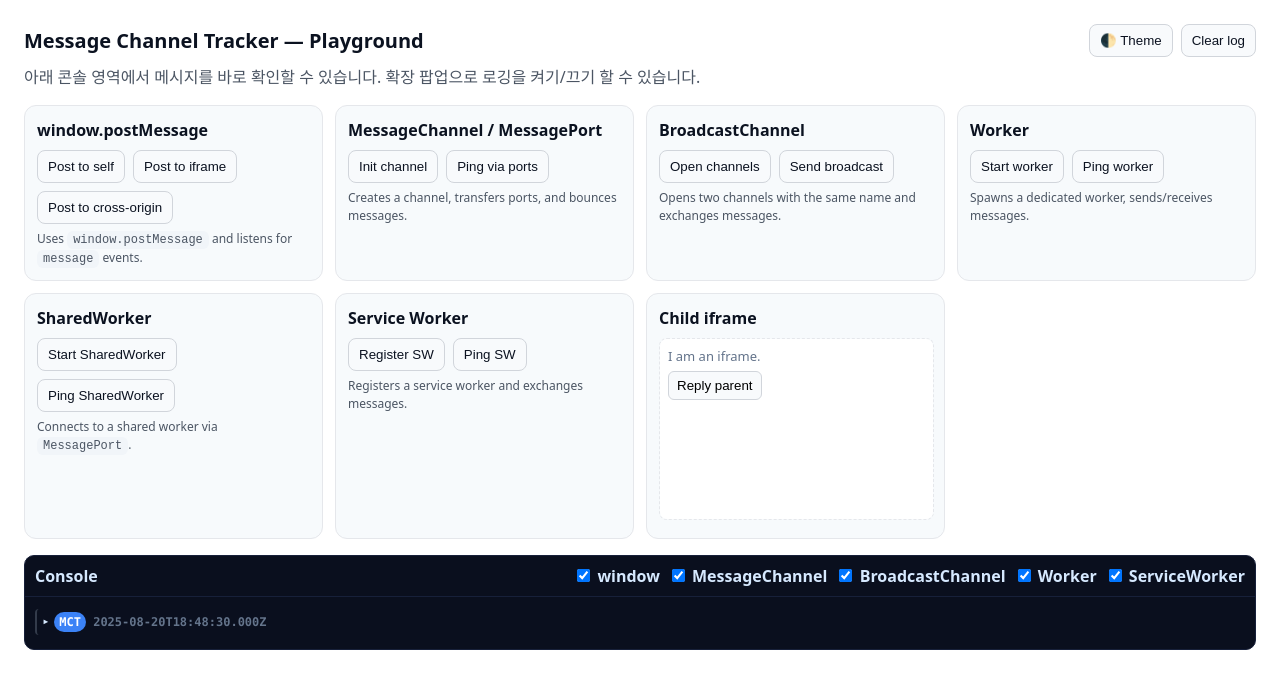
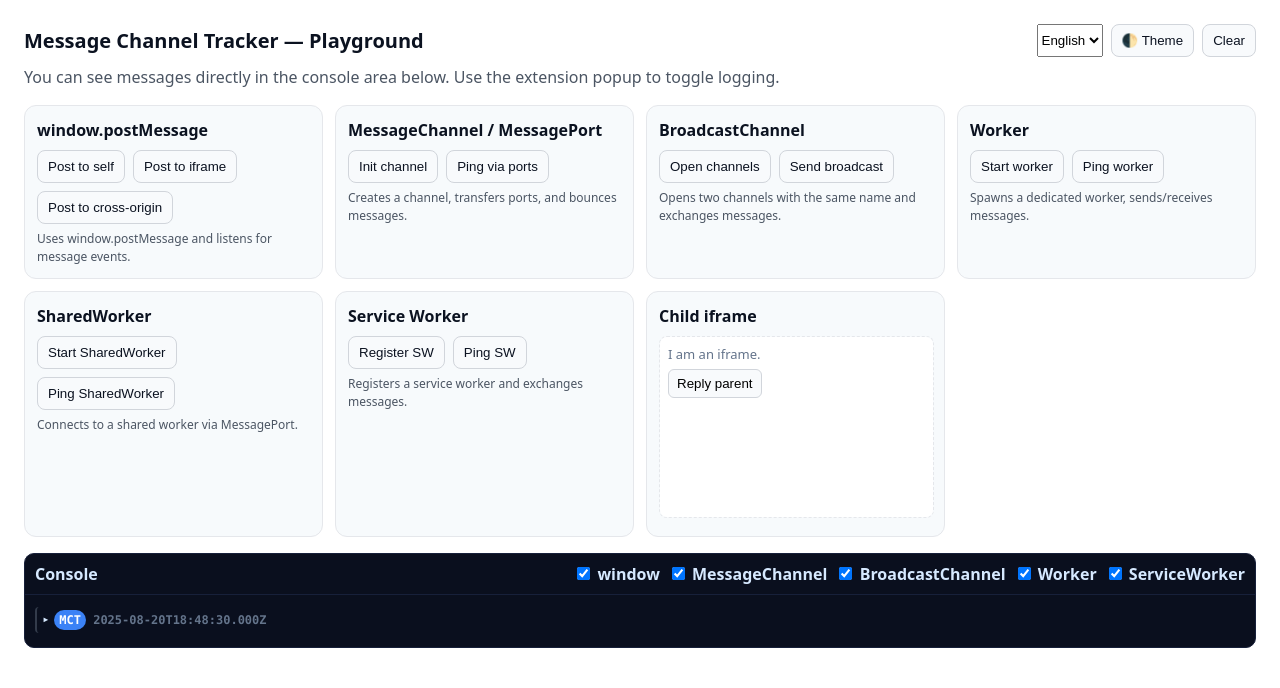
Before and after one commit to vreality64/message-channel-tracker, a browser extension: page docs/playground/index.html in a window 1280 px wide. Drawn offline with Linux system fonts and the light colour scheme.

Commit message:
feat(playground): add basic i18n (en/ko) with language selector; wire shared site.js

```diff
--- /dev/null
+++ b/docs/assets/i18n.js
@@ -0,0 +1,96 @@
+(() => {
+  const messages = {
+    en: {
+      "header.h1": "Message Channel Tracker — Playground",
+      "header.theme": "Theme",
+      "header.clear": "Clear",
+      "header.desc":
+        "You can see messages directly in the console area below. Use the extension popup to toggle logging.",
+      "btn.post_self": "Post to self",
+      "btn.post_iframe": "Post to iframe",
+      "btn.post_xorigin": "Post to cross-origin",
+      "note.post": "Uses window.postMessage and listens for message events.",
+      "btn.mc_init": "Init channel",
+      "btn.mc_ping": "Ping via ports",
+      "note.mc": "Creates a channel, transfers ports, and bounces messages.",
+      "btn.bc_open": "Open channels",
+      "btn.bc_send": "Send broadcast",
+      "note.bc": "Opens two channels with the same name and exchanges messages.",
+      "btn.worker_start": "Start worker",
+      "btn.worker_ping": "Ping worker",
+      "note.worker": "Spawns a dedicated worker, sends/receives messages.",
+      "btn.shared_start": "Start SharedWorker",
+      "btn.shared_ping": "Ping SharedWorker",
+      "note.shared": "Connects to a shared worker via MessagePort.",
+      "btn.sw_register": "Register SW",
+      "btn.sw_ping": "Ping SW",
+      "note.sw": "Registers a service worker and exchanges messages.",
+      "console.title": "Console",
+    },
+    ko: {
+      "header.h1": "Message Channel Tracker — Playground",
+      "header.theme": "테마",
+      "header.clear": "지우기",
+      "header.desc":
+        "아래 콘솔 영역에서 메시지를 바로 확인할 수 있습니다. 확장 팝업으로 로깅을 켜기/끄기 할 수 있습니다.",
+      "btn.post_self": "자기 자신에게 전송",
+      "btn.post_iframe": "iframe 으로 전송",
+      "btn.post_xorigin": "크로스 오리진으로 전송",
+      "note.post": "window.postMessage 를 사용하고 message 이벤트를 수신합니다.",
+      "btn.mc_init": "채널 초기화",
+      "btn.mc_ping": "포트 간 Ping",
+      "note.mc": "채널을 만들고 포트를 전달하며 메시지를 왕복합니다.",
+      "btn.bc_open": "채널 열기",
+      "btn.bc_send": "브로드캐스트 보내기",
+      "note.bc": "같은 이름의 두 채널을 열고 메시지를 교환합니다.",
+      "btn.worker_start": "워커 시작",
+      "btn.worker_ping": "워커 Ping",
+      "note.worker": "전용 워커를 생성하고 메시지를 주고받습니다.",
+      "btn.shared_start": "SharedWorker 시작",
+      "btn.shared_ping": "SharedWorker Ping",
+      "note.shared": "MessagePort 를 통해 SharedWorker 에 연결합니다.",
+      "btn.sw_register": "SW 등록",
+      "btn.sw_ping": "SW Ping",
+      "note.sw": "서비스 워커를 등록하고 메시지를 교환합니다.",
+      "console.title": "Console",
+    },
+  };
+
+  function applyI18n(lang) {
+    const dict = messages[lang] || messages.en;
+    const nodes = document.querySelectorAll("[data-i18n]");
+    for (const el of nodes) {
+      const key = el.getAttribute("data-i18n");
+      const val = dict[key];
+      if (typeof val === "string") {
+        el.innerHTML = val;
+      }
+    }
+  }
+
+  function init() {
+    const select = document.getElementById("lang-select");
+    const saved = localStorage.getItem("mct:lang");
+    const initial =
+      saved && (saved === "en" || saved === "ko")
+        ? saved
+        : (navigator.language || "en").startsWith("ko")
+          ? "ko"
+          : "en";
+    if (select) {
+      select.value = initial;
+      select.addEventListener("change", () => {
+        const lang = select.value;
+        localStorage.setItem("mct:lang", lang);
+        applyI18n(lang);
+      });
+    }
+    applyI18n(initial);
+  }
+
+  if (document.readyState === "loading") {
+    document.addEventListener("DOMContentLoaded", init);
+  } else {
+    init();
+  }
+})();
--- a/docs/playground/index.html
+++ b/docs/playground/index.html
@@ -276,68 +276,72 @@
 
 <body>
   <header>
-    <h1>Message Channel Tracker — Playground</h1>
+    <h1 data-i18n="header.h1">Message Channel Tracker — Playground</h1>
     <div class="actions">
-      <button id="theme-toggle">🌓 Theme</button>
-      <button id="clear-log">Clear log</button>
+      <select id="lang-select" title="Language">
+        <option value="en">English</option>
+        <option value="ko">한국어</option>
+      </select>
+      <button id="theme-toggle">🌓 <span data-i18n="header.theme">Theme</span></button>
+      <button id="clear-log"><span data-i18n="header.clear">Clear</span></button>
     </div>
   </header>
-  <div class="desc">아래 콘솔 영역에서 메시지를 바로 확인할 수 있습니다. 확장 팝업으로 로깅을 켜기/끄기 할 수 있습니다.</div>
+  <div class="desc" data-i18n="header.desc">아래 콘솔 영역에서 메시지를 바로 확인할 수 있습니다. 확장 팝업으로 로깅을 켜기/끄기 할 수 있습니다.</div>
 
   <div class="grid">
     <div class="card">
       <h2>window.postMessage</h2>
       <div class="row">
-        <button id="btn-post-self">Post to self</button>
-        <button id="btn-post-iframe">Post to iframe</button>
-        <button id="btn-post-xorigin">Post to cross-origin</button>
+        <button id="btn-post-self" data-i18n="btn.post_self">Post to self</button>
+        <button id="btn-post-iframe" data-i18n="btn.post_iframe">Post to iframe</button>
+        <button id="btn-post-xorigin" data-i18n="btn.post_xorigin">Post to cross-origin</button>
       </div>
-      <div class="note">Uses <code>window.postMessage</code> and listens for <code>message</code> events.</div>
+      <div class="note" data-i18n="note.post">Uses <code>window.postMessage</code> and listens for <code>message</code> events.</div>
     </div>
 
     <div class="card">
       <h2>MessageChannel / MessagePort</h2>
       <div class="row">
-        <button id="btn-mc-init">Init channel</button>
-        <button id="btn-mc-ping">Ping via ports</button>
+        <button id="btn-mc-init" data-i18n="btn.mc_init">Init channel</button>
+        <button id="btn-mc-ping" data-i18n="btn.mc_ping">Ping via ports</button>
       </div>
-      <div class="note">Creates a channel, transfers ports, and bounces messages.</div>
+      <div class="note" data-i18n="note.mc">Creates a channel, transfers ports, and bounces messages.</div>
     </div>
 
     <div class="card">
       <h2>BroadcastChannel</h2>
       <div class="row">
-        <button id="btn-bc-open">Open channels</button>
-        <button id="btn-bc-send">Send broadcast</button>
+        <button id="btn-bc-open" data-i18n="btn.bc_open">Open channels</button>
+        <button id="btn-bc-send" data-i18n="btn.bc_send">Send broadcast</button>
       </div>
-      <div class="note">Opens two channels with the same name and exchanges messages.</div>
+      <div class="note" data-i18n="note.bc">Opens two channels with the same name and exchanges messages.</div>
     </div>
 
     <div class="card">
       <h2>Worker</h2>
       <div class="row">
-        <button id="btn-worker-start">Start worker</button>
-        <button id="btn-worker-ping">Ping worker</button>
+        <button id="btn-worker-start" data-i18n="btn.worker_start">Start worker</button>
+        <button id="btn-worker-ping" data-i18n="btn.worker_ping">Ping worker</button>
       </div>
-      <div class="note">Spawns a dedicated worker, sends/receives messages.</div>
+      <div class="note" data-i18n="note.worker">Spawns a dedicated worker, sends/receives messages.</div>
     </div>
 
     <div class="card">
       <h2>SharedWorker</h2>
       <div class="row">
-        <button id="btn-shared-start">Start SharedWorker</button>
-        <button id="btn-shared-ping">Ping SharedWorker</button>
+        <button id="btn-shared-start" data-i18n="btn.shared_start">Start SharedWorker</button>
+        <button id="btn-shared-ping" data-i18n="btn.shared_ping">Ping SharedWorker</button>
       </div>
-      <div class="note">Connects to a shared worker via <code>MessagePort</code>.</div>
+      <div class="note" data-i18n="note.shared">Connects to a shared worker via <code>MessagePort</code>.</div>
     </div>
 
     <div class="card">
       <h2>Service Worker</h2>
       <div class="row">
-        <button id="btn-sw-register">Register SW</button>
-        <button id="btn-sw-ping">Ping SW</button>
+        <button id="btn-sw-register" data-i18n="btn.sw_register">Register SW</button>
+        <button id="btn-sw-ping" data-i18n="btn.sw_ping">Ping SW</button>
       </div>
-      <div class="note">Registers a service worker and exchanges messages.</div>
+      <div class="note" data-i18n="note.sw">Registers a service worker and exchanges messages.</div>
     </div>
 
     <div class="card">
@@ -348,7 +352,7 @@
 
   <div class="console">
     <div class="console-header">
-      <span>Console</span>
+      <span data-i18n="console.title">Console</span>
       <div class="toolbar">
         <label><input type="checkbox" id="show-window" checked /> window</label>
         <label><input type="checkbox" id="show-mc" checked /> MessageChannel</label>
@@ -360,6 +364,8 @@
     <div id="console-log" class="console-body" aria-live="polite"></div>
   </div>
 
+  <script src="../assets/site.js"></script>
+  <script src="../assets/i18n.js"></script>
   <script type="module" src="./playground.js"></script>
 </body>
 
```
